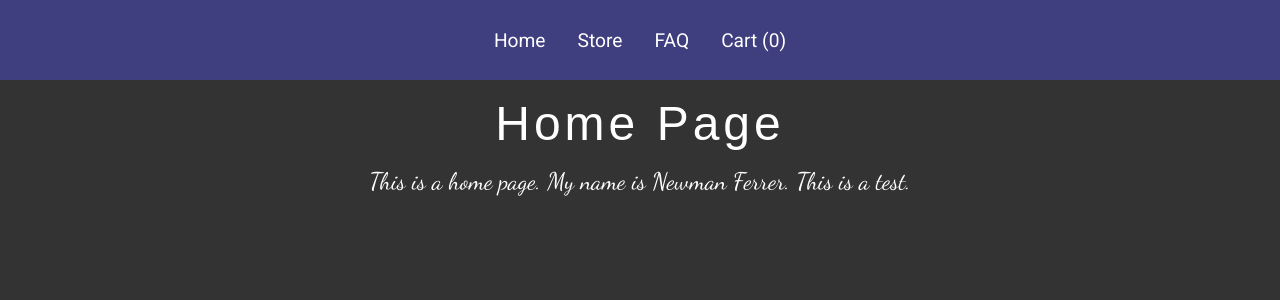
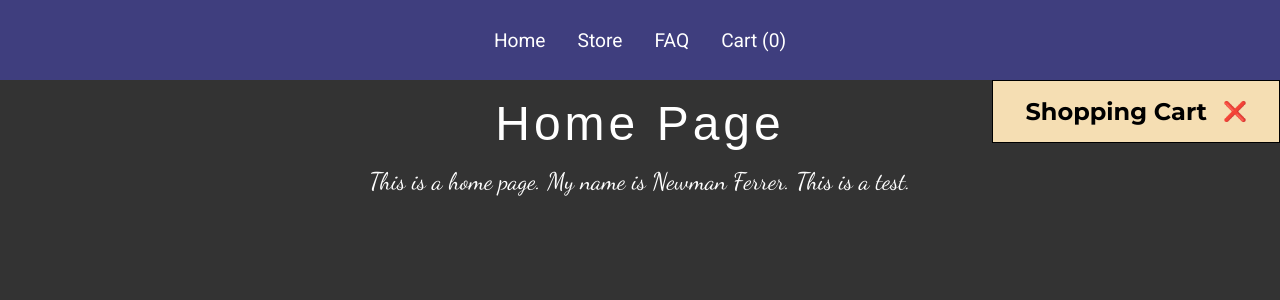
Before and after one commit to newmanferrer/practice-201122-nextjs-v13-04, a Next.js app: page / in a window 1280 px wide. Shown: the top 300 px of the page. Built offline with nearby package versions, Linux system fonts and the light colour scheme; a web font is replaced by a local one.

Commit message:
feat: :sparkles: create ShoppingCart component
create ShoppingCart component

```diff
--- a/app/layout.tsx
+++ b/app/layout.tsx
@@ -1,4 +1,4 @@
-import { Navigation } from '../components'
+import { Navigation, ShoppingCart } from '../components'
 import './globals.css'
 import { font_montserrat, font_rubik_distressed, font_roboto, font_dancing_script } from '../fonts'
 
@@ -17,7 +17,11 @@ export default function RootLayout({ children }: IRootLayoutProps) {
         <header>
           <Navigation />
         </header>
-        <main>{children}</main>
+
+        <main>
+          {children}
+          <ShoppingCart />
+        </main>
       </body>
     </html>
   )
--- /dev/null
+++ b/components/ShoppingCart/ShoppingCart.module.css
@@ -0,0 +1,42 @@
+.container {
+  padding: 1rem 2rem;
+
+  display: flex;
+  flex-flow: column nowrap;
+  gap: 1rem;
+  justify-content: center;
+  align-items: center;
+
+  position: fixed;
+  top: 5rem;
+  right: 0;
+
+  border: 1px solid black;
+  background-color: wheat;
+}
+
+.title_button_container {
+  display: flex;
+  flex-flow: row nowrap;
+  gap: 1rem;
+  justify-content: space-evenly;
+  align-items: center;
+}
+
+.title_button_container button {
+  color: white;
+  font-size: 1.2rem;
+  font-family: var(--font-roboto);
+  outline: none;
+
+  transition: all 0.5s ease-in-out;
+
+  border: none;
+  background-color: wheat;
+}
+
+.title_button_container button:hover {
+  cursor: pointer;
+  font-weight: bold;
+  transform: rotateY(180deg);
+}
--- /dev/null
+++ b/components/ShoppingCart/ShoppingCart.tsx
@@ -0,0 +1,12 @@
+import styles from './ShoppingCart.module.css'
+
+export const ShoppingCart = () => {
+  return (
+    <div className={styles.container}>
+      <div className={styles.title_button_container}>
+        <h2>Shopping Cart</h2>
+        <button>❌</button>
+      </div>
+    </div>
+  )
+}
--- a/components/index.ts
+++ b/components/index.ts
@@ -1,3 +1,4 @@
 export { Navigation } from './Navigation/Navigation'
 export { ProductCard } from './ProductCard/ProductCard'
 export { ProductDetailsCard } from './ProductDetailsCard/ProductDetailsCard'
+export { ShoppingCart } from './ShoppingCart/ShoppingCart'
```
